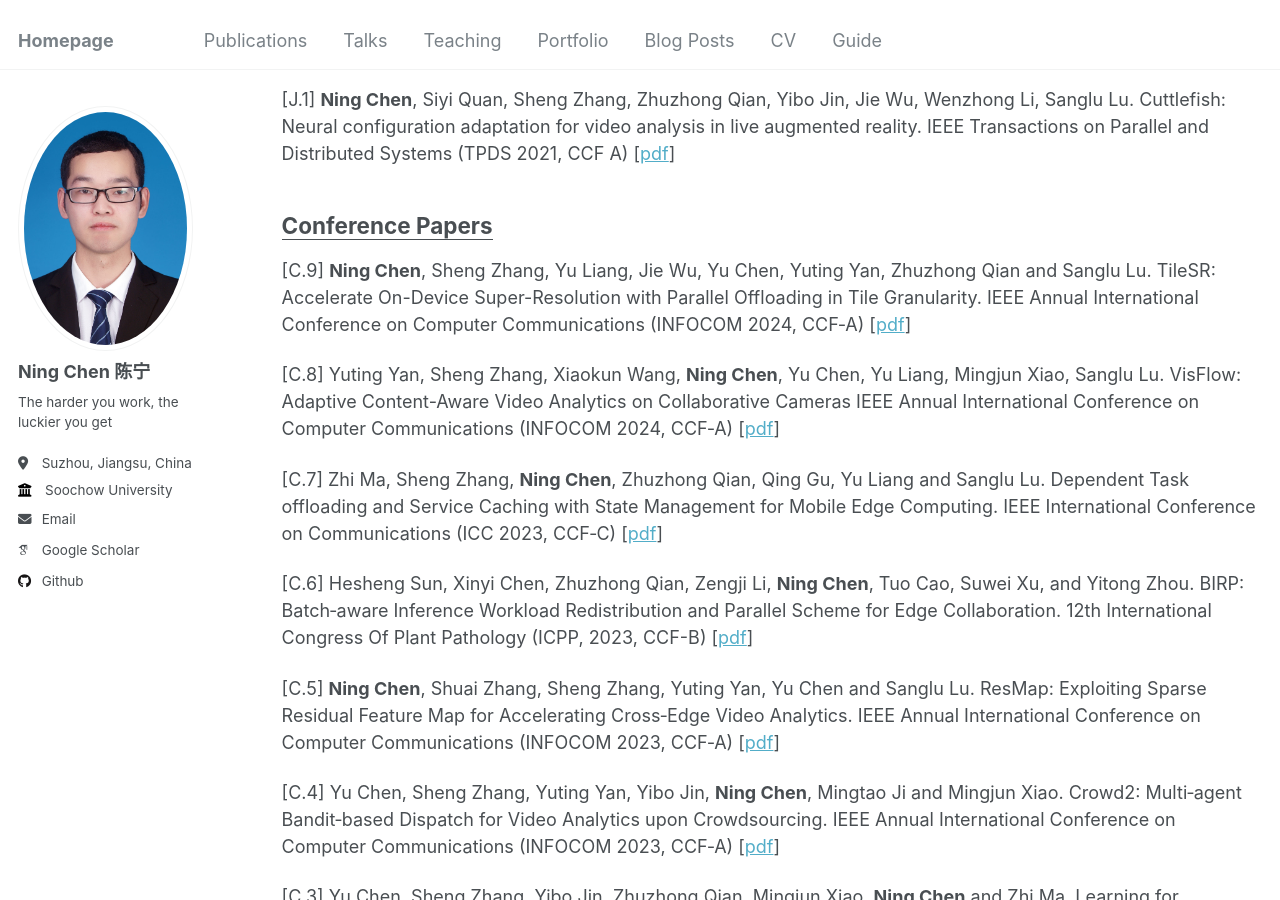
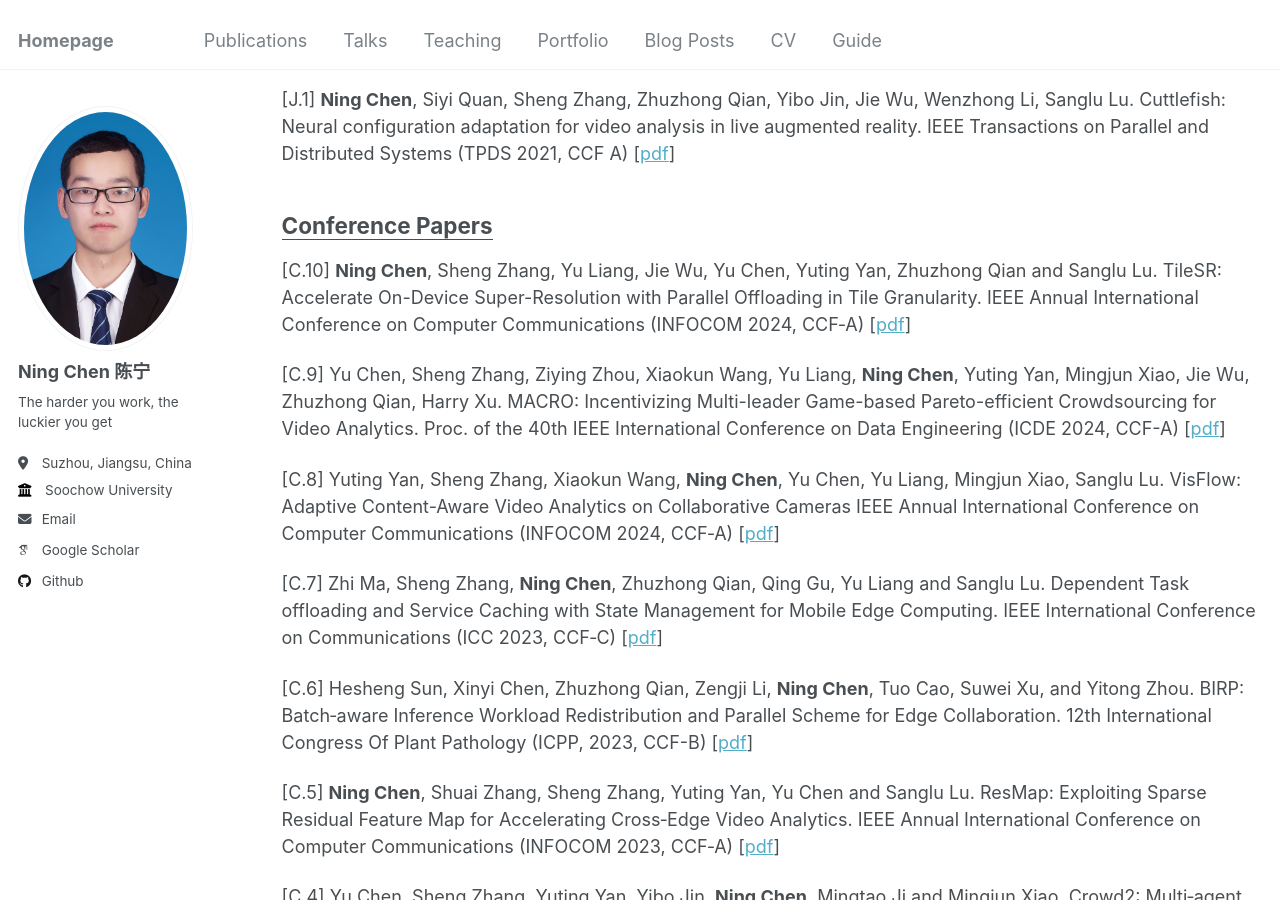
Before and after one commit to nju-cn/nju-cn.github.io, a Jekyll site: the page built from _pages/publications.md, in a window 1280 px wide and 900 px high, scrolled down 633 px. Built offline with Jekyll 4.4.1, drawn with Linux system fonts in a browser that asks for light colours; some web fonts are replaced.

Commit message:
Update publications.md

```diff
--- a/_pages/publications.md
+++ b/_pages/publications.md
@@ -31,9 +31,12 @@
 
 ## <u>Conference Papers</u>
 
-[C.9] **Ning Chen**, Sheng Zhang, Yu Liang, Jie Wu, Yu Chen, Yuting Yan, Zhuzhong Qian and Sanglu Lu. TileSR:
+[C.10] **Ning Chen**, Sheng Zhang, Yu Liang, Jie Wu, Yu Chen, Yuting Yan, Zhuzhong Qian and Sanglu Lu. TileSR:
 Accelerate On-Device Super-Resolution with Parallel Offloading in Tile Granularity. IEEE Annual
 International Conference on Computer Communications (INFOCOM 2024, CCF‑A) [[pdf](http://nju-cn.github.io/files/TileSR_INFOCOM.pdf)]
+
+[C.9] Yu Chen, Sheng Zhang, Ziying Zhou, Xiaokun Wang, Yu Liang, **Ning Chen**, Yuting Yan, Mingjun Xiao, Jie Wu, Zhuzhong Qian, Harry Xu.
+MACRO: Incentivizing Multi-leader Game-based Pareto-efficient Crowdsourcing for Video Analytics. Proc. of the 40th IEEE International Conference on Data Engineering (ICDE 2024, CCF-A) [[pdf](http://nju-cn.github.io/files/MARCO-ICDE2024.pdf)]
 
 [C.8] Yuting Yan, Sheng Zhang, Xiaokun Wang, **Ning Chen**, Yu Chen, Yu Liang, Mingjun Xiao, Sanglu Lu.
 VisFlow: Adaptive Content-Aware Video Analytics on Collaborative Cameras IEEE Annual
```
Also changed, not shown: 1 other file.
